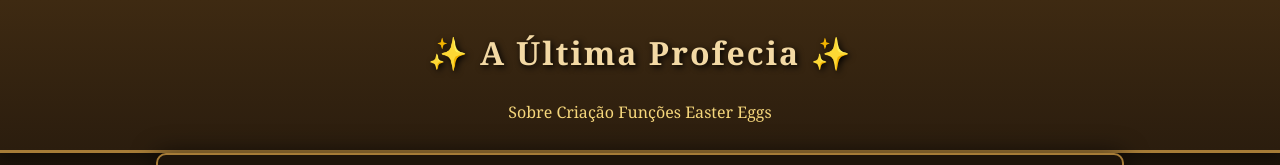
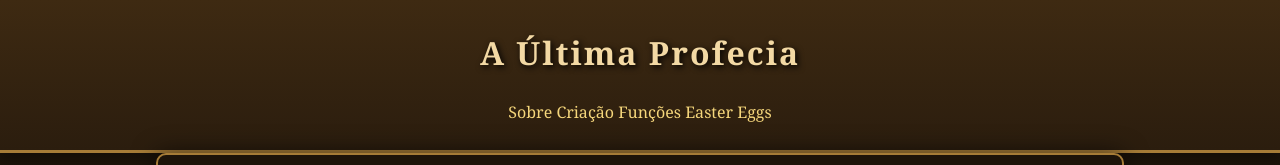
Before and after one commit to SakazukiMitoshi/Aultimaprofecia, a plain HTML site: page index.html in a window 1280 px wide. Shown: the top 165 px of the page. Drawn offline with Linux system fonts and the light colour scheme.

Commit message:
Fix HTML encoding issues in index.html

```diff
--- a/index.html
+++ b/index.html
@@ -8,7 +8,7 @@
 </head>
 <body>
   <header>
-    <h1>✨ A Última Profecia ✨</h1>
+    <h1> A Última Profecia </h1>
     <nav>
       <a href="#sobre">Sobre</a>
       <a href="#processo">Criação</a>
```
